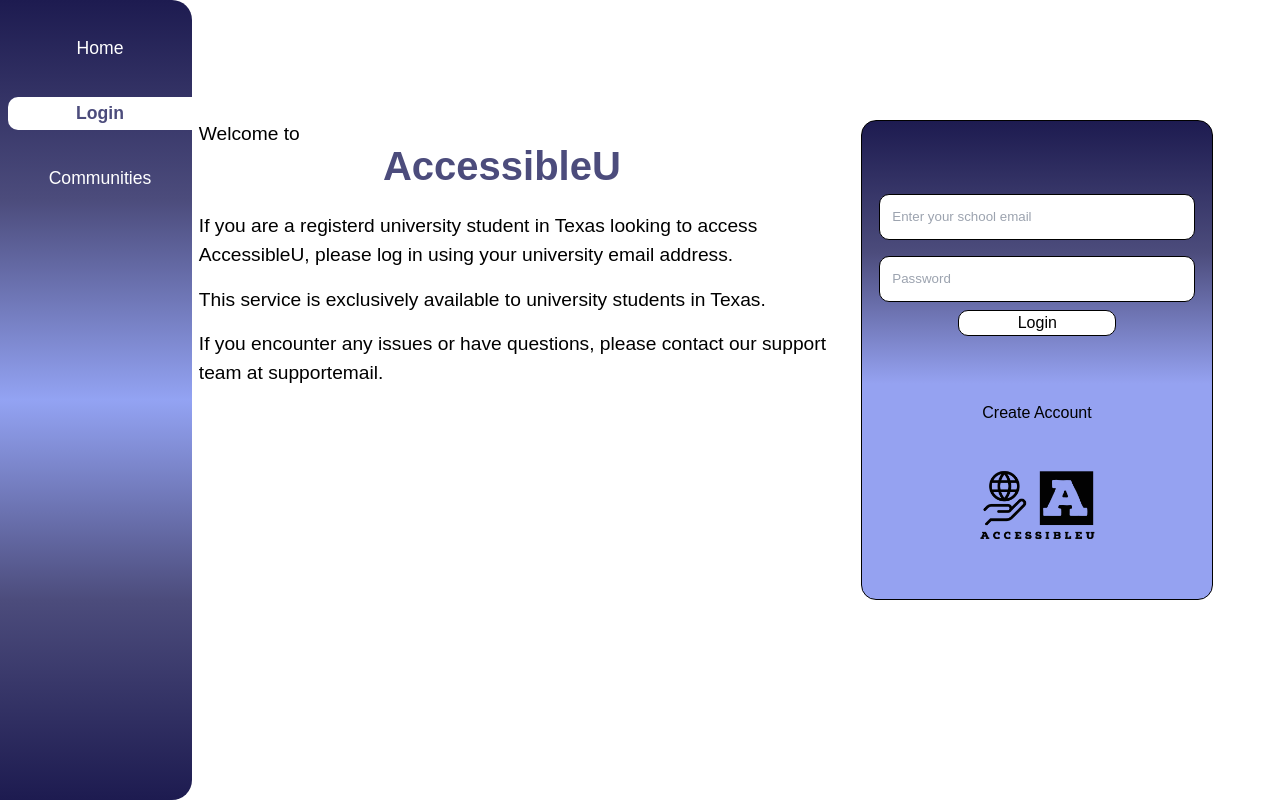
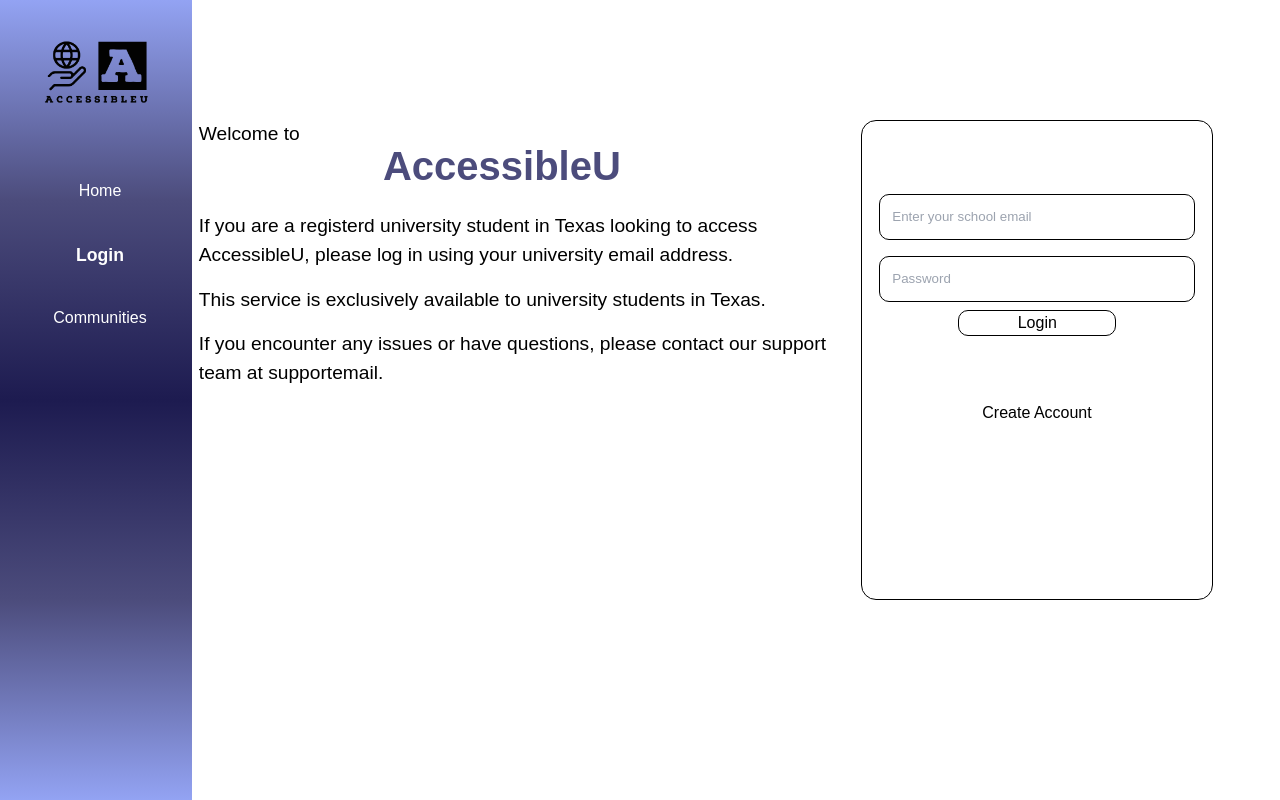
Before and after one commit to MichaelCut24/Wicked-Lieutenants-Work-Space, a React (Create React App) app in the folder accessibleu/: page /login in a window 1280 px wide. Shown: the top 800 px of the page. Built offline with nearby package versions, Linux system fonts and the light colour scheme; the HTML template or start-up script is replaced by a standard one.

Commit message:
sprint 1

```diff
--- a/accessibleu/src/App.css
+++ b/accessibleu/src/App.css
@@ -4,16 +4,15 @@
 
 /* navbar */
 nav {
-    background-image: linear-gradient( #1d1b50, #4c4c7c, #93a3f3, #4c4c7c, #1d1b50);
+    background-image: linear-gradient( #93a3f3, #4c4c7c, #1d1b50, #4c4c7c, #93a3f3);
     position:absolute;
     display: flex;
     flex-direction: column;
     width:12rem;
     height: 100vh;
-    border-radius: 0px 20px 20px 0px;
     z-index: 10;
     color: white;
-    font-size: 1.1rem;
+    font-size: 1rem;
 }
 
 nav a{
@@ -26,16 +25,21 @@
     border-radius: 10px 10px 10px 10px;
 }
 
+nav img{
+    margin-top:0;
+    height:9rem;
+}
+
 nav a:hover {
-    font-weight: bold;
+    background-color: white;
     font-size: 1.3rem;
+    color:#4c4c7c;
+    border-radius: 10px 0px 0px 10px;
 }
 
 nav a.active {
-    color:#4c4c7c;
-    background-color: white;
+    font-weight: bold;
     border-radius: 0;
     font-size: 1.1rem;
-    font-weight: bold;
     border-radius: 10px 0px 0px 10px;
 }
--- a/accessibleu/src/App.js
+++ b/accessibleu/src/App.js
@@ -2,8 +2,8 @@
 
 // IMPORT YOUR .JS PAGE HERE
 import Login from './pages/Login';
-import Home from "./pages/Community"
-import Main from "./pages/Home"
+import Home from "./pages/Home"
+import Community from './pages/Community';
 
 import './App.css';
 
@@ -12,16 +12,17 @@
     <>
       <Router> {/* Everything related to the page routing will be put inside here */}
           <nav> {/* Navigation Bar component */}
-            <NavLink to="main">Home</NavLink>
+            <center><img src='./nobg-logo.png' alt="logo"/></center>
+            <NavLink to="/">Home</NavLink>
             <NavLink to="login">Login</NavLink>
-            <NavLink to="/">Communities</NavLink>
+            <NavLink to="communities">Communities</NavLink>
           </nav>
 
         <main>
             <Routes> {/* Insert your page component here !!!*/}
-              <Route exact path="/" element={<Home />}/>
+              <Route exact path="/" element={<Home/>}/>
               <Route path="login" element={<Login/>}/>
-              <Route path="main" element={<Main/>}/>
+              <Route path="communities" element={<Community/>}/>
             </Routes>
         </main>
       </Router>
--- a/accessibleu/src/pages/Login.css
+++ b/accessibleu/src/pages/Login.css
@@ -27,12 +27,9 @@
 
 
 /* Login Form */
-.form img{
-    object-fit: cover;
-    height: 10rem;
-}
 .form{
-    background-image: linear-gradient( #1d1b50, #4c4c7c, #95a2f1 55%);
+    background-image: white;
+    border: 10px solid linear-gradient( #1d1b50, #4c4c7c, #95a2f1 55%);
     border-radius: 15px;
     top: 15%;
     left: 2%;
--- a/accessibleu/src/pages/Login.js
+++ b/accessibleu/src/pages/Login.js
@@ -45,7 +45,6 @@
                             </Popup>
                         </div>
                     </form>
-                    <center><img src='./AccessibleU-logos.jpeg' alt="logo"/></center>
                 </div>
             </div>
         </div>
```
Also changed, not shown: accessibleu/public/nobg-logo.png (added), 1 other file (tests, documents, lock files or other folders).
